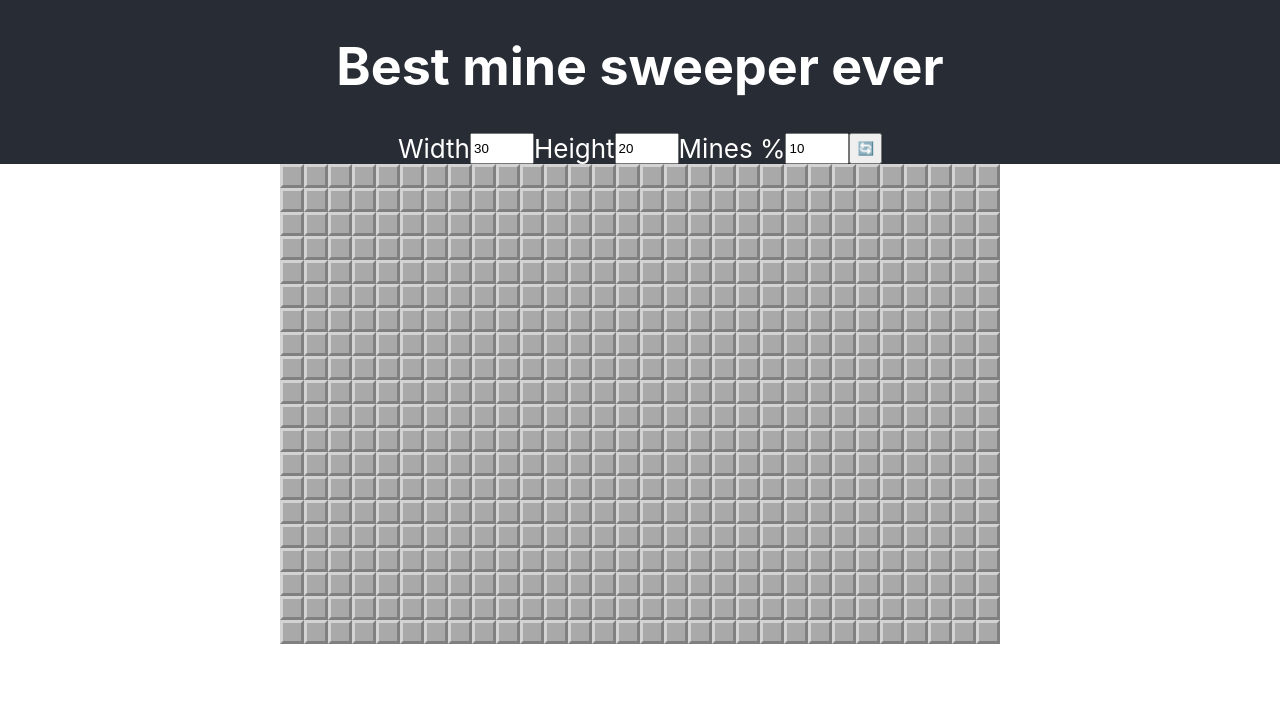
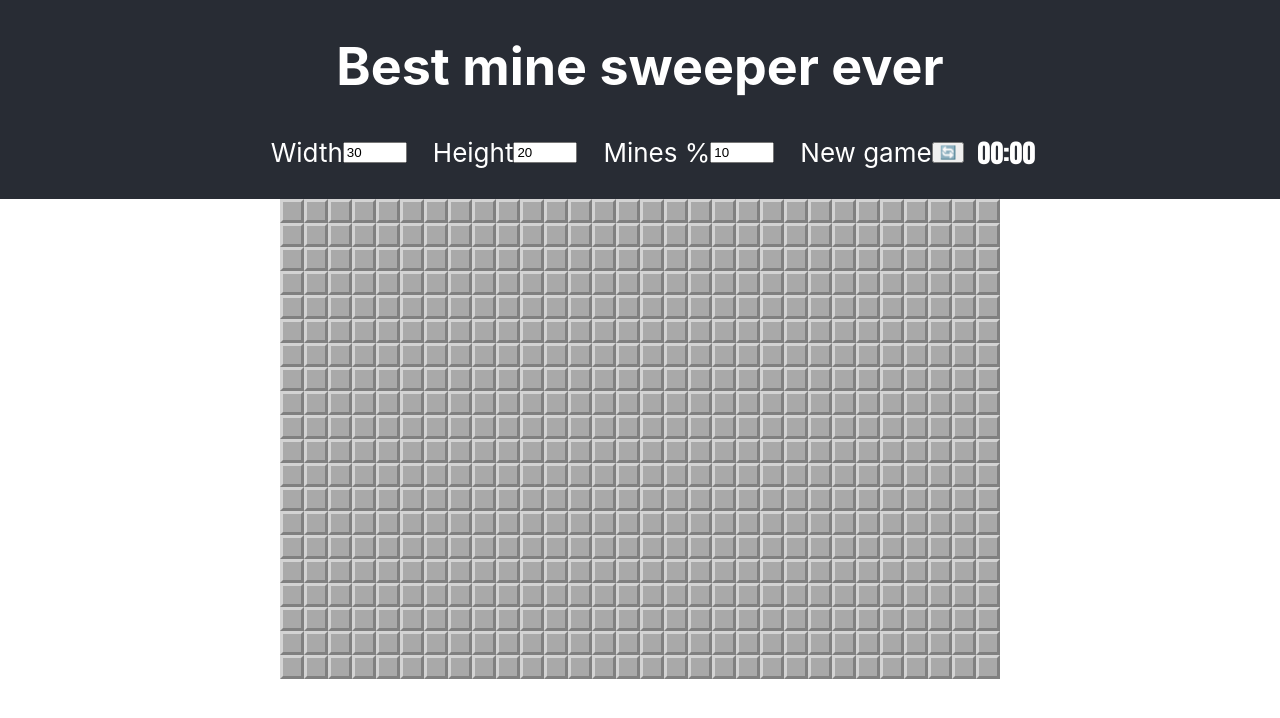
Before and after one commit to omryn/minesweeper, a React (Create React App) app: page / in a window 1280 px wide. Shown: the top 718 px of the page. Built offline with nearby package versions, Linux system fonts and the light colour scheme.

Commit message:
- Added timer placeholder - updated header extraction  to match phase3

```diff
--- a/src/App.tsx
+++ b/src/App.tsx
@@ -1,56 +1,19 @@
 import "./App.scss";
 import { Board } from "components/Board";
+import { Header } from "components/Header";
 import { useState } from "react";
 function App() {
   const [width, setWidth] = useState(30);
   const [height, setHeight] = useState(20);
   const [mines, setMines] = useState(10);
   const [counter, setCounter] = useState(0);
+  const reset = () => setCounter(counter+1);
+
   return (
     <div className="App">
-      <header className="App-header">
-        <h1>Best mine sweeper ever</h1>
-        <div className="header__inputs">
-          <label htmlFor="width">Width</label>
-          <input
-            id="width"
-            type="number"
-            value={width}
-            min="3"
-            max="300"
-            step="1"
-            onChange={({ target }) => setWidth(parseInt(target.value))}
-          />
-          <label htmlFor="height">Height</label>
-          <input
-            id="height"
-            type="number"
-            value={height}
-            min="3"
-            max="300"
-            step="1"
-            onChange={({ target }) => setHeight(parseInt(target.value))}
-          />
-          <label htmlFor="mines">Mines %</label>
-          <input
-            id="mines"
-            type="number"
-            value={mines}
-            min="1"
-            max="100"
-            step="1"
-            onChange={({ target }) => setMines(parseInt(target.value))}
-          />
-          <button className="header__reset-button" onClick={() => setCounter(counter ? 0 : 1)} />
-        </div>
-      </header>
+      <Header {...{width, height, mines, setWidth, setHeight, setMines}} onReset={reset} timerId={counter}/>
       <main>
-        <Board
-          width={width}
-          height={height}
-          minesProbability={mines / 100}
-          key={counter}
-        />
+        <Board width={width} height={height} minesProbability={mines / 100} key={counter} />
       </main>
     </div>
   );
--- /dev/null
+++ b/src/components/Header.scss
@@ -0,0 +1,29 @@
+.header {
+  background-color: #282c34;
+  min-height: 10vh;
+  display: flex;
+  flex-direction: column;
+  align-items: center;
+  justify-content: center;
+  font-size: calc(10px + 2vmin);
+  color: white;
+  padding-bottom: 1em;
+
+  &__inputs {
+    display: flex;
+    flex-flow: row;
+    align-items: center;
+
+    & > label {
+      margin-left: 1em;
+    }
+  }
+
+  &__reset-button::before {
+    content: "🔄";
+  }
+
+  &__reset-button {
+    margin-right: 1em;
+  }
+}
--- /dev/null
+++ b/src/components/Header.tsx
@@ -0,0 +1,42 @@
+import "./Header.scss";
+import { Timer } from "components/Timer";
+import { ChangeEvent } from "react";
+
+type ChangeHandler = (value: number) => void;
+export interface HeaderProps {
+  height: number;
+  width: number;
+  mines: number;
+  setMines: ChangeHandler;
+  setHeight:ChangeHandler;
+  setWidth: ChangeHandler;
+  onReset: () => void;
+  timerId:number
+}
+const handleWith = (fn:ChangeHandler) => (e:ChangeEvent<HTMLInputElement>) => fn(Number(e.target.value))
+
+export const Header = ({
+  width,
+  height,
+  mines,
+  setMines,
+  setHeight,
+  setWidth,
+  onReset,
+  timerId
+}: HeaderProps) => (
+  <header className="header">
+    <h1>Best mine sweeper ever</h1>
+    <div className="header__inputs">
+      <label htmlFor="width">Width</label>
+      <input id="width" type="number" value={width} min="3" max="300" step="1" onChange={handleWith(setWidth)}/>
+      <label htmlFor="height">Height</label>
+      <input id="height" type="number" value={height} min="3" max="300" step="1" onChange={handleWith(setHeight)}/>
+      <label htmlFor="mines">Mines %</label>
+      <input id="mines" type="number" value={mines} min="1" max="100" step="1" onChange={handleWith(setMines)}/>
+      <label htmlFor="reset">New game</label>
+      <button id="reset" className="header__reset-button" onClick={onReset}/>
+      <Timer key={timerId}/>
+    </div>
+  </header>
+);
--- /dev/null
+++ b/src/components/Timer.scss
@@ -0,0 +1,3 @@
+.timer {
+    font-family: Impact, Haettenschweiler, 'Arial Narrow Bold', sans-serif;
+}
--- /dev/null
+++ b/src/components/Timer.tsx
@@ -0,0 +1,5 @@
+import "./Timer.scss";
+
+export const Timer = () => {
+  return <div className="timer">00:00</div>;
+};
```
